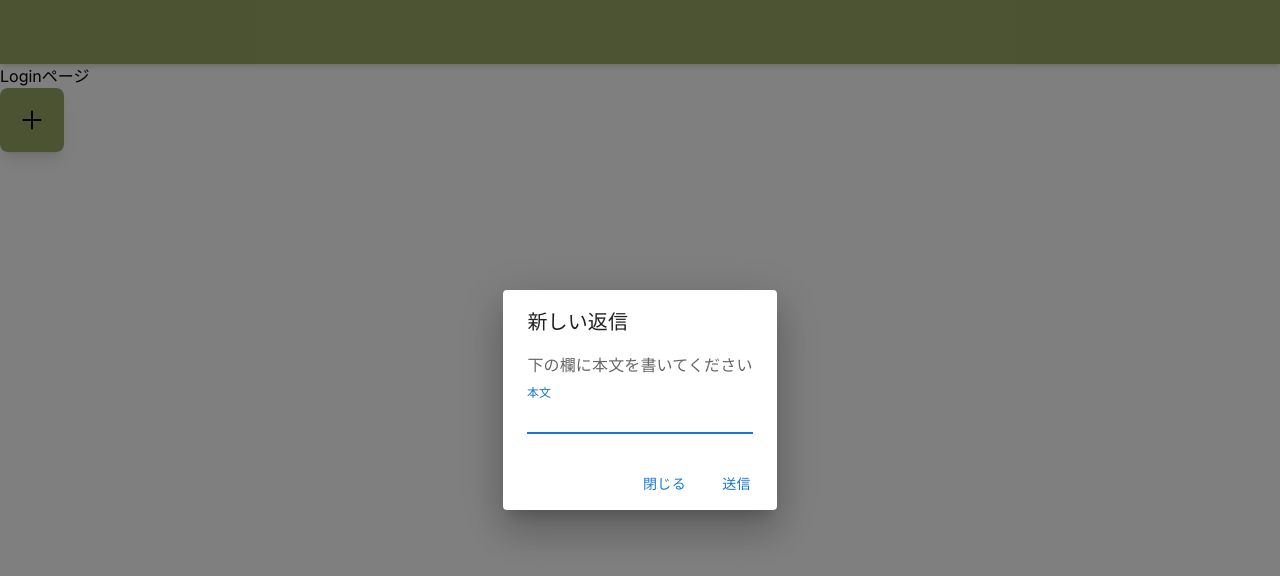
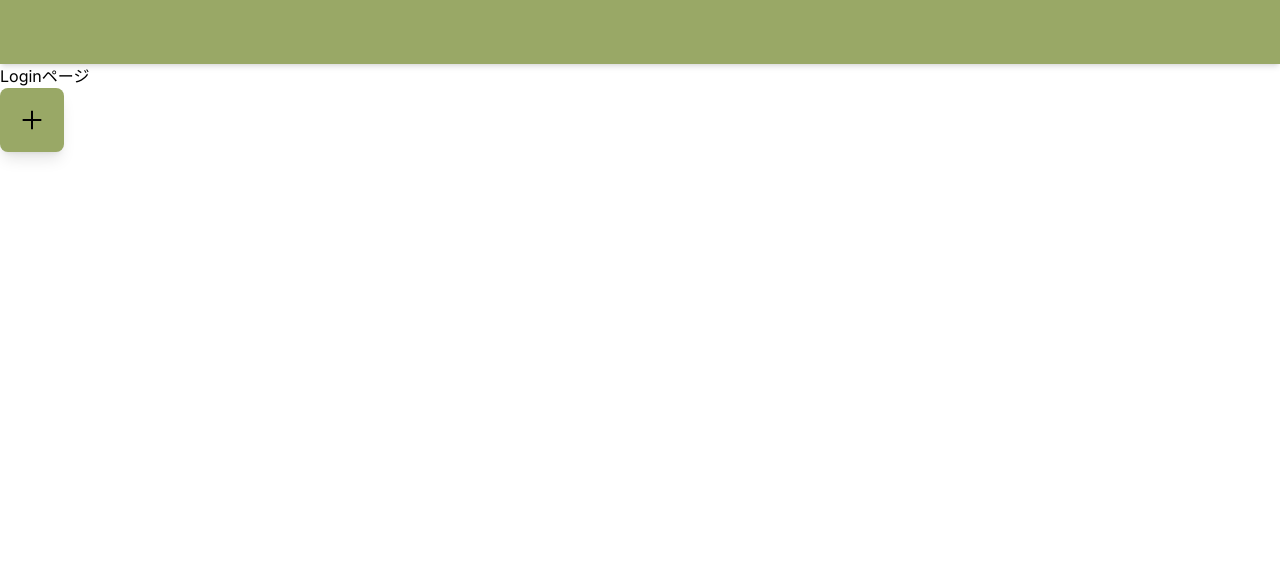
Before and after one commit to prapro-ou/castella-frontend, a Next.js app: page / in a window 1280 px wide. Shown: the top 576 px of the page. Built offline with nearby package versions, Linux system fonts and the light colour scheme.

Commit message:
[fix] こういうことがしたいけど動かない

```diff
--- a/app/page.js
+++ b/app/page.js
@@ -7,11 +7,13 @@ import { useState } from "react";
 
 export default function Home() {
 
-  const [openDialog,setOpenDialog]=useState(true);
+  const [openDialog,setOpenDialog]=useState(false);
 
   function onClickAdd(){
     console.log("Add Clicked");
+    console.log(openDialog);
     setOpenDialog(true);
+    console.log(openDialog);
   }
   function onClickCancel(){
     console.log("Cancel Clicked");
@@ -28,7 +30,7 @@ export default function Home() {
           Loginページ
         </a>
       </p>
-      <FloatActionButton src={addBlack} alt="add" onClickButton={()=>{onClickAdd();}} />
+      <FloatActionButton src={addBlack} alt="add" onClickButton={onClickAdd} />
       <MessageDialog isOpened={openDialog} onClickCancel={onClickCancel} onClickSend={onClickSend} />
     </main>
   );
```
